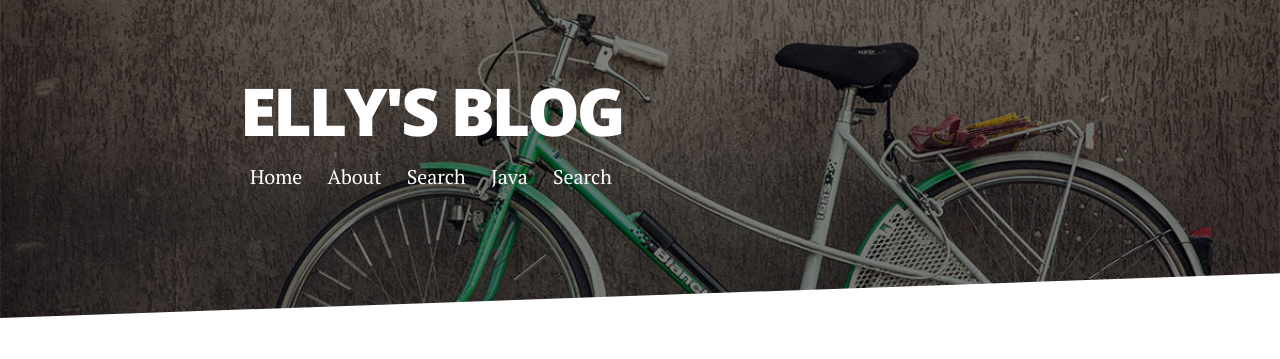
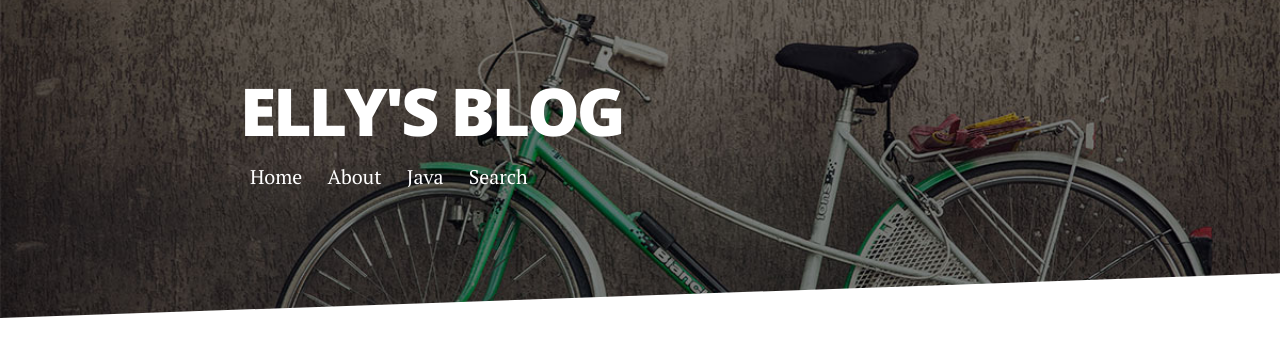
Before and after one commit to Eunji-Elly-Lee/eunji-elly-lee.github.io, a Jekyll site: the page built from index.html, in a window 1280 px wide. Shown: the top 359 px of the page. Built offline with Jekyll 4.4.1, drawn with Linux system fonts in a browser that asks for light colours; nearby versions of some CDN libraries; the list of posts is cut into pages by our own code.

Commit message:
Update _config.yml

```diff
--- a/_config.yml
+++ b/_config.yml
@@ -18,8 +18,6 @@ navigation:
     url: /index.html
   - title: About
     url: /about
-  - title: Search
-    url: /search.html
 #  - title: Contact
 #    url: /contact
 
```
